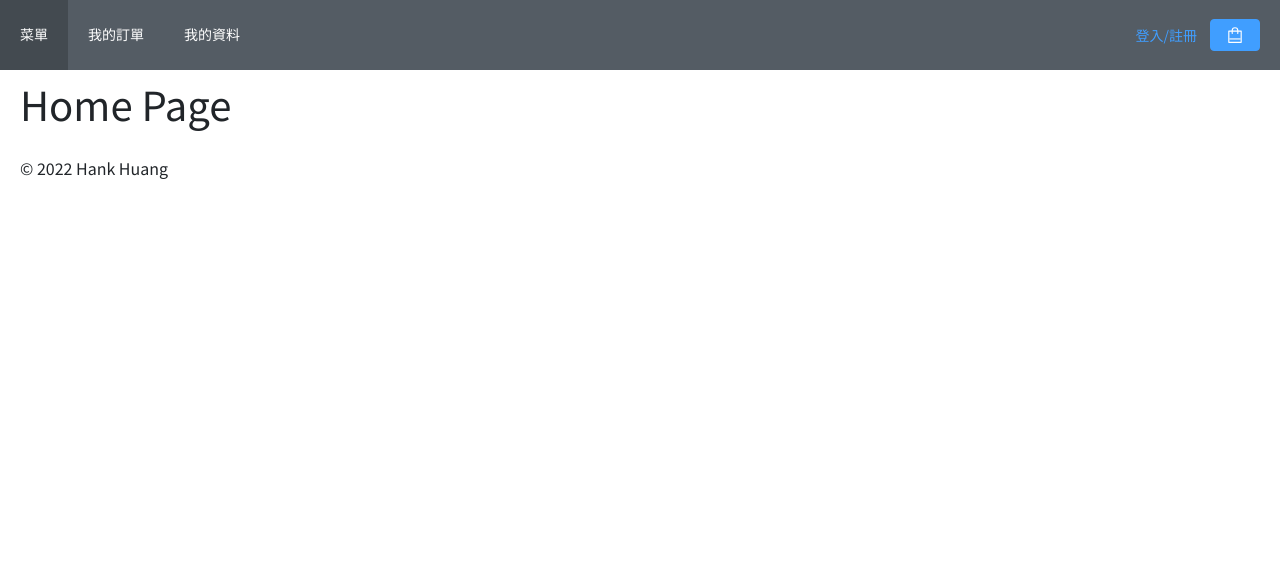
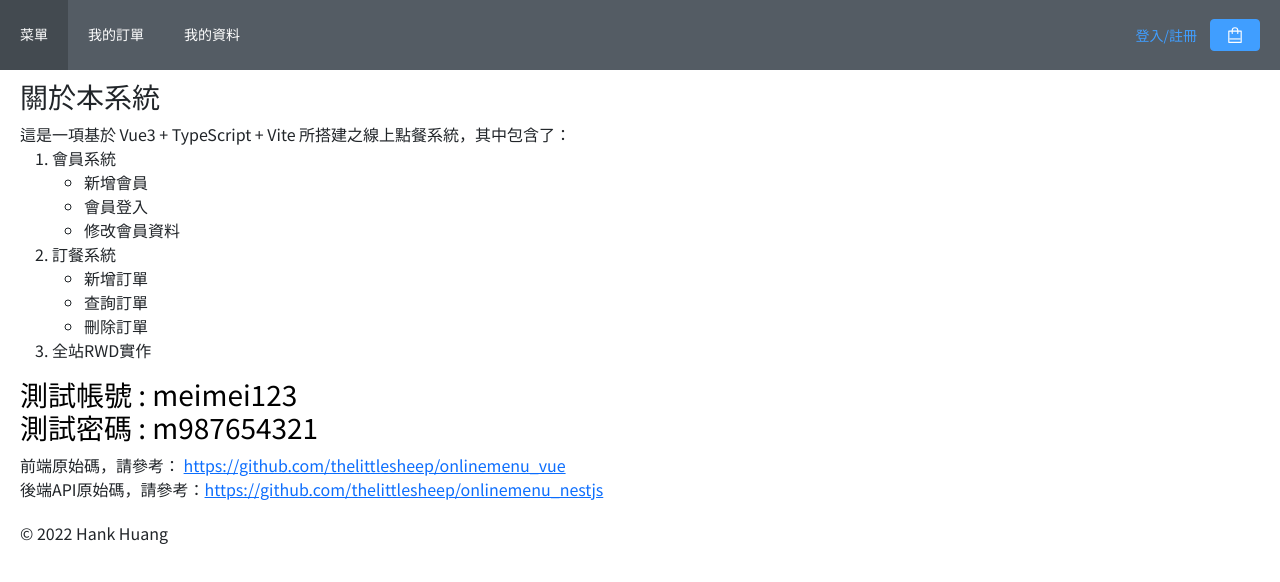
Before and after one commit to thelittlesheep/onlinemenu_vue, a Vue app: page / in a window 1280 px wide. Shown: the top 582 px of the page. Built offline with nearby package versions, Linux system fonts and the light colour scheme; what axios-retry would draw is missing.

Commit message:
update readme and home page

```diff
--- a/src/App.vue
+++ b/src/App.vue
@@ -29,7 +29,7 @@ export default {
     watch(
       () => msgBOX,
       (newVal) => {
-        console.log(newVal);
+        // console.log(newVal);
       }
     );
     let dialogWidth = '350px';
@@ -39,7 +39,6 @@ export default {
     if (windowSize < defaultWidth) {
       dialogWidth = '100%';
       if (msgBOX.length > 0) {
-        console.log(456);
         (msgBOX[0] as HTMLElement).style.width = dialogWidth;
       }
     } else {
--- a/src/api/users/user.profie.ts
+++ b/src/api/users/user.profie.ts
@@ -3,7 +3,6 @@ import { AxiosResponse } from 'axios';
 import { request } from '../request';
 
 async function updateUserProfile(userInfo: userDTO) {
-  console.log('updateUserProfile');
   return request.put<AxiosResponse>({
     url: `/users/${userInfo.user_id}`,
     data: userInfo,
--- a/src/components/login/login.Form.vue
+++ b/src/components/login/login.Form.vue
@@ -134,7 +134,7 @@ export default defineComponent({
               .login(payload)
               .then(async (res) => {
                 if (res.data !== undefined) {
-                  console.log(typeof res.data);
+                  // console.log(typeof res.data);
                   isLogin.value = true;
                   userInfo.value = await userstore.getUserInfo(
                     userInfo.value.user_id
@@ -166,7 +166,7 @@ export default defineComponent({
                 ElMessageBox.alert(res.data.message, {
                   type: 'success'
                 }).then(async () => {
-                  console.log('then');
+                  // console.log('then');
                   const res = await userstore.login(payload);
                   userInfo.value.user_id = res.data.user_id;
                   userInfo.value = await userstore.getUserInfo(
@@ -188,7 +188,7 @@ export default defineComponent({
                 RWDElMessageBox();
               })
               .finally(async () => {
-                console.log('final');
+                // console.log('final');
                 // resetForm(formEl);
               });
           }
--- a/src/components/myorder/myorder.SingleOrderDetail.vue
+++ b/src/components/myorder/myorder.SingleOrderDetail.vue
@@ -108,7 +108,7 @@ export default defineComponent({
   setup() {
     const mainstore = mainStore();
     const userstore = userStore();
-    const { user, userInfo } = storeToRefs(userstore);
+    const { userInfoandOrders, userInfo } = storeToRefs(userstore);
 
     const route = useRoute();
     const onClickOrderProducts = ref([]) as Ref<Array<Iorderproduct>>;
@@ -116,15 +116,15 @@ export default defineComponent({
     const isLoading = ref(true);
     async function getUserSingleOrder() {
       isLoading.value = true;
-      if (user.value) {
+      if (userInfoandOrders.value) {
         const { order_products, ...restoforder } =
-          (user.value.orders?.find((order) => {
+          (userInfoandOrders.value.orders?.find((order) => {
             return order.order_id === Number(route.params.orderid);
           }) as orderDTO) ?? {};
         onClickOrderRestof.value = restoforder;
         onClickOrderProducts.value = order_products ?? [];
       }
-      mainstore.getOrderSingleProductTotalPrice(onClickOrderProducts.value);
+      // mainstore.getOrderSingleProductTotalPrice(onClickOrderProducts.value);
       isLoading.value = false;
     }
     getUserSingleOrder();
--- a/src/router/index.ts
+++ b/src/router/index.ts
@@ -67,7 +67,7 @@ router.beforeEach(async (to, from, next) => {
   const mainstore = mainStore();
   const { isLogin } = storeToRefs(mainstore);
   const userstore = userStore();
-  const { userInfo, user } = storeToRefs(userstore);
+  const { userInfo } = storeToRefs(userstore);
 
   // if (isLogin.value === true) {
   //   let userJsonStr: string = sessionStorage.getItem("userInfo")
@@ -125,7 +125,7 @@ router.beforeEach(async (to, from, next) => {
 
   if (to.path === `/myorder/${to.params.orderid}`) {
     const isInUserOrders = await checkIsInOrder(Number(to.params.orderid));
-    console.log(to.params.orderid);
+    // console.log(to.params.orderid);
 
     if (isInUserOrders === false) {
       // ElMessageBox.alert('錯誤的訂單編號', {
--- a/src/util/ElMessageBox.RWD.ts
+++ b/src/util/ElMessageBox.RWD.ts
@@ -9,7 +9,7 @@ export function RWDElMessageBox() {
     msgBOXWidth = '80%';
     if (msgBOX) {
       // msgBOX.style.width = msgBOXWidth;
-      console.log(msgBOX);
+      // console.log(msgBOX);
 
       msgBOX.setAttribute('style', 'width:' + msgBOXWidth + ';');
     }
--- a/src/views/Home.vue
+++ b/src/views/Home.vue
@@ -1,17 +1,50 @@
 <template>
   <div class="home">
-    <!-- <tempview /> -->
-    <h1>Home Page</h1>
+    <h3>關於本系統</h3>
+    這是一項基於 Vue3 + TypeScript + Vite 所搭建之線上點餐系統，其中包含了：
+    <ol>
+      <li>
+        會員系統
+        <ul>
+          <li>新增會員</li>
+          <li>會員登入</li>
+          <li>修改會員資料</li>
+        </ul>
+      </li>
+      <li>
+        訂餐系統
+        <ul>
+          <li>新增訂單</li>
+          <li>查詢訂單</li>
+          <li>刪除訂單</li>
+        </ul>
+      </li>
+      <li>全站RWD實作</li>
+    </ol>
+    <div>
+      <h3 style="color: black">
+        <span> 測試帳號 : meimei123 </span><br />
+        <span> 測試密碼 : m987654321 </span>
+      </h3>
+    </div>
+    <span
+      >前端原始碼，請參考：
+      <a href="https://github.com/thelittlesheep/onlinemenu_vue"
+        >https://github.com/thelittlesheep/onlinemenu_vue</a
+      > </span
+    ><br />
+    <span
+      >後端API原始碼，請參考：<a
+        href="https://github.com/thelittlesheep/onlinemenu_nestjs"
+        >https://github.com/thelittlesheep/onlinemenu_nestjs</a
+      ></span
+    >
   </div>
 </template>
 
 <script lang="ts">
-// @ is an alias to /src
-// import tempbody from "@/components/tempandhumidity/tempbody.vue";
-
 export default {
   name: 'Home'
-  // components: { tempbody },
 };
 </script>
 
--- a/src/views/Navbar.vue
+++ b/src/views/Navbar.vue
@@ -93,7 +93,7 @@ export default defineComponent({
     watch(isLogin, async (val) => {
       if (isLogin.value === true) {
         userInfo.value = await userstore.getUserInfo();
-        console.log('NavBar');
+        // console.log('NavBar');
       }
     });
 
```
Also changed, not shown: src/api/utils.ts (+0 -11 lines), 1 other file (tests, documents, lock files or other folders).
